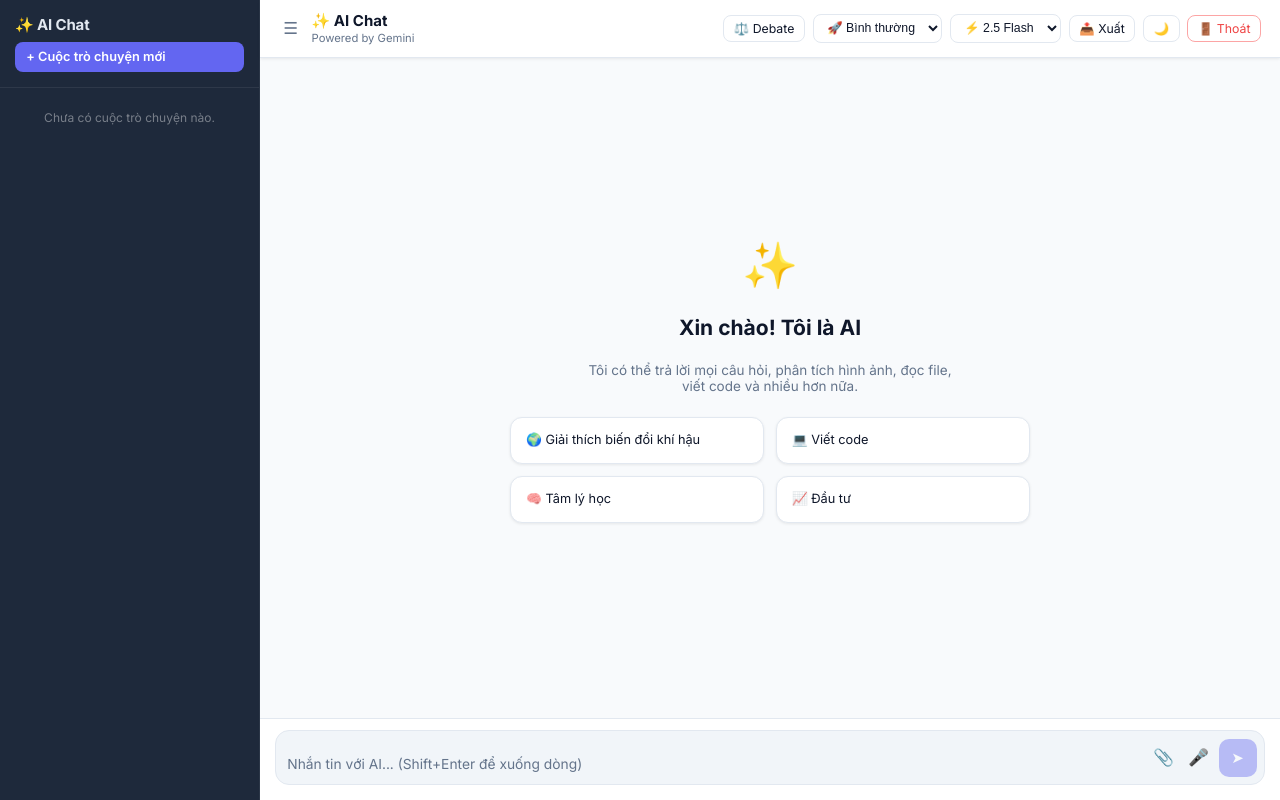
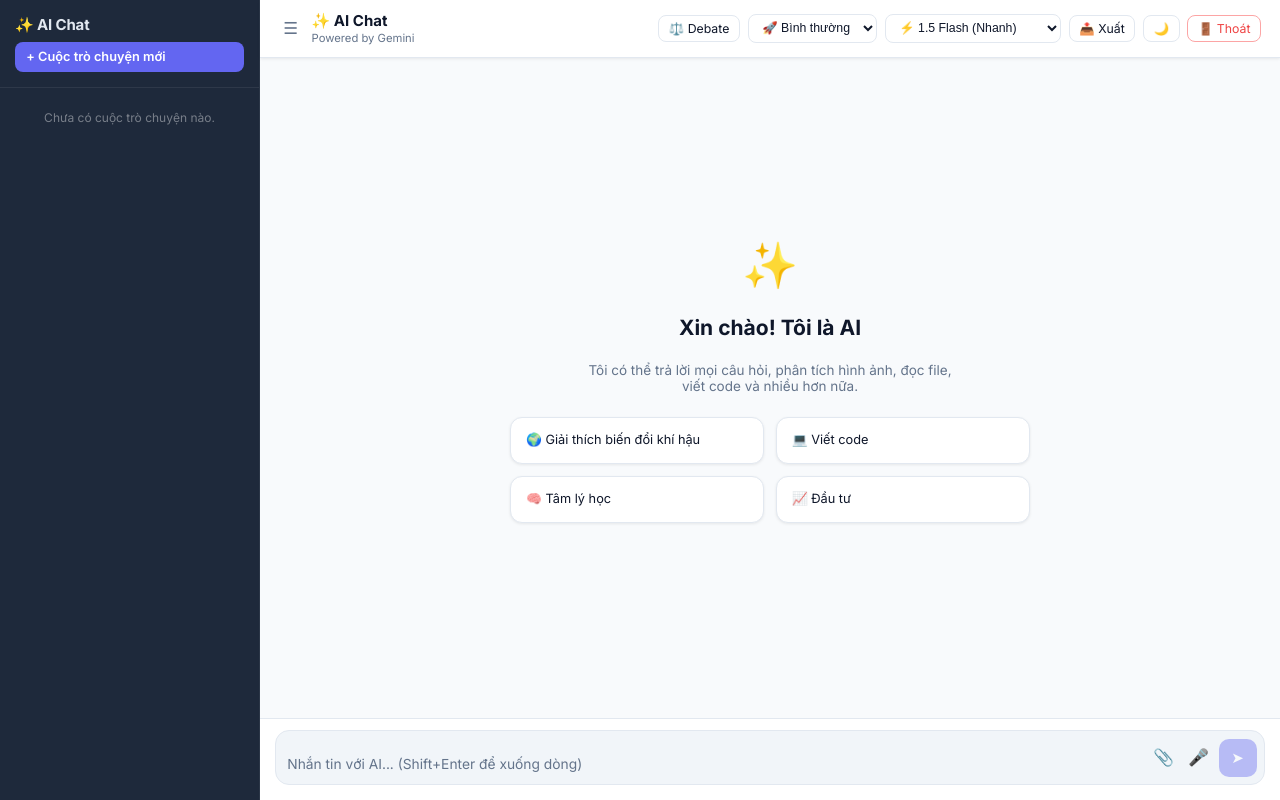
Before and after one commit to khoabeep/ai-chat-app, a Next.js app: page / in a window 1280 px wide. Built offline with nearby package versions, Linux system fonts and the light colour scheme.

Commit message:
Fix: switch to gemini-1.5-flash model

```diff
--- a/app/api/chat/route.ts
+++ b/app/api/chat/route.ts
@@ -10,7 +10,7 @@ export async function POST(req: Request) {
             messages,
             expertiseLevel = 'Intermediate',
             isDebateMode = false,
-            model = 'gemini-2.5-flash',
+            model = 'gemini-1.5-flash',
             imageBase64 = null,
             imageMime = null,
             fileText = null,
--- /dev/null
+++ b/app/api/debug/route.ts
@@ -0,0 +1,19 @@
+export async function GET() {
+    const key = process.env.GEMINI_API_KEY;
+    if (!key) {
+        return Response.json({ ok: false, error: 'GEMINI_API_KEY not found in environment' });
+    }
+
+    const url = `https://generativelanguage.googleapis.com/v1beta/models/gemini-2.0-flash:generateContent?key=${key}`;
+
+    const res = await fetch(url, {
+        method: 'POST',
+        headers: { 'Content-Type': 'application/json' },
+        body: JSON.stringify({
+            contents: [{ role: 'user', parts: [{ text: 'Hello, reply with just: OK' }] }]
+        })
+    });
+
+    const data = await res.json();
+    return Response.json({ ok: res.ok, status: res.status, keyPrefix: key.slice(0, 12) + '...', data });
+}
--- a/app/page.tsx
+++ b/app/page.tsx
@@ -24,7 +24,7 @@ type Conversation = {
 };
 
 type ExpertiseLevel = 'Newbie' | 'Intermediate' | 'Expert';
-type ModelId = 'gemini-2.5-flash' | 'gemini-2.0-flash';
+type ModelId = 'gemini-1.5-flash' | 'gemini-1.5-pro';
 
 const STORAGE_KEY = 'ai_chat_conversations';
 
@@ -80,7 +80,7 @@ export default function Home() {
     const [sidebarOpen, setSidebarOpen] = useState(true);
     const [darkMode, setDarkMode] = useState(false);
     const [level, setLevel] = useState<ExpertiseLevel>('Intermediate');
-    const [model, setModel] = useState<ModelId>('gemini-2.5-flash');
+    const [model, setModel] = useState<ModelId>('gemini-1.5-flash');
     const [isDebateMode, setIsDebateMode] = useState(false);
     const [isRecording, setIsRecording] = useState(false);
     const [attachment, setAttachment] = useState<Attachment | null>(null);
@@ -357,8 +357,8 @@ export default function Home() {
                             <option value="Expert">🧠 Chuyên sâu</option>
                         </select>
                         <select className={styles.modelSelect} value={model} onChange={e => setModel(e.target.value as ModelId)}>
-                            <option value="gemini-2.5-flash">⚡ 2.5 Flash</option>
-                            <option value="gemini-2.0-flash">🔥 2.0 Flash</option>
+                            <option value="gemini-1.5-flash">⚡ 1.5 Flash (Nhanh)</option>
+                            <option value="gemini-1.5-pro">🧠 1.5 Pro (Thông minh)</option>
                         </select>
                         <button className={styles.iconBtn} onClick={exportChat} title="Xuất chat">📤 Xuất</button>
                         <button className={styles.iconBtn} onClick={toggleDark} title="Đổi giao diện">
```
Also changed, not shown: 1 other file (tests, documents, lock files or other folders).
